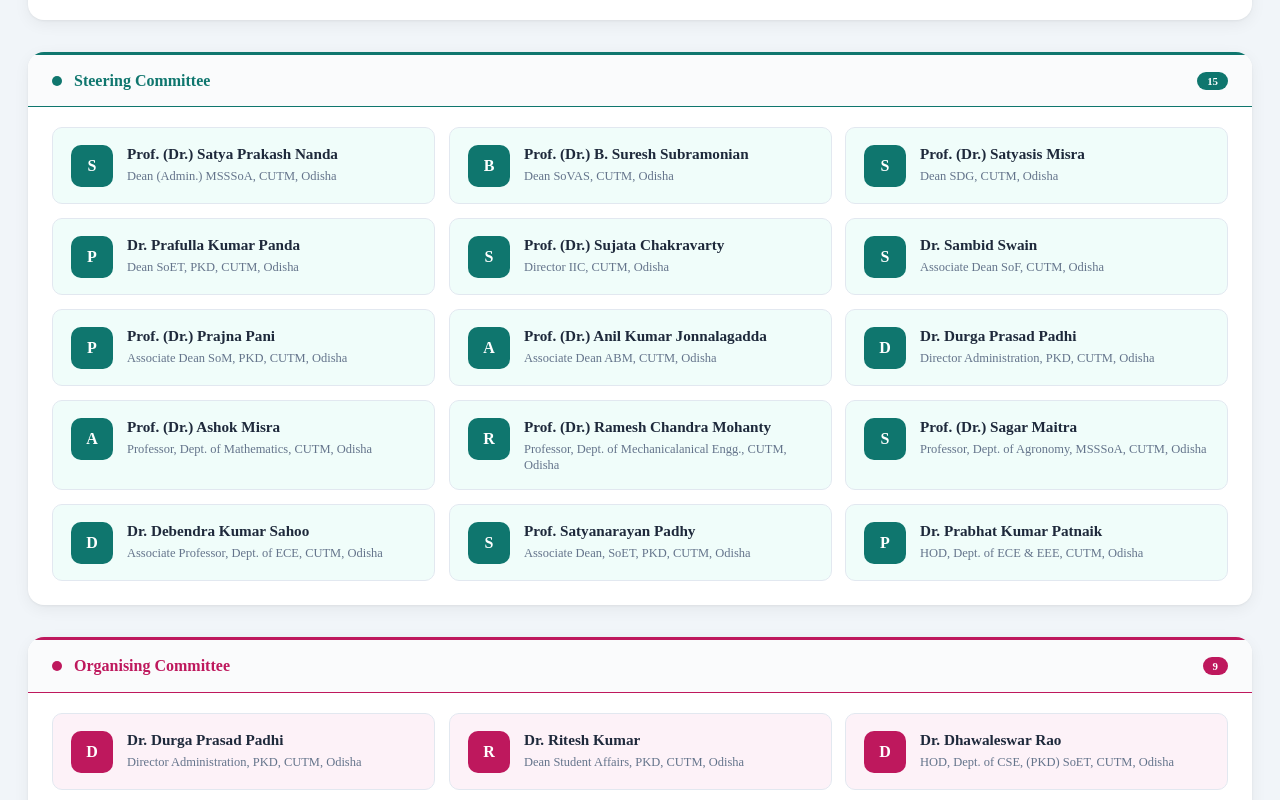
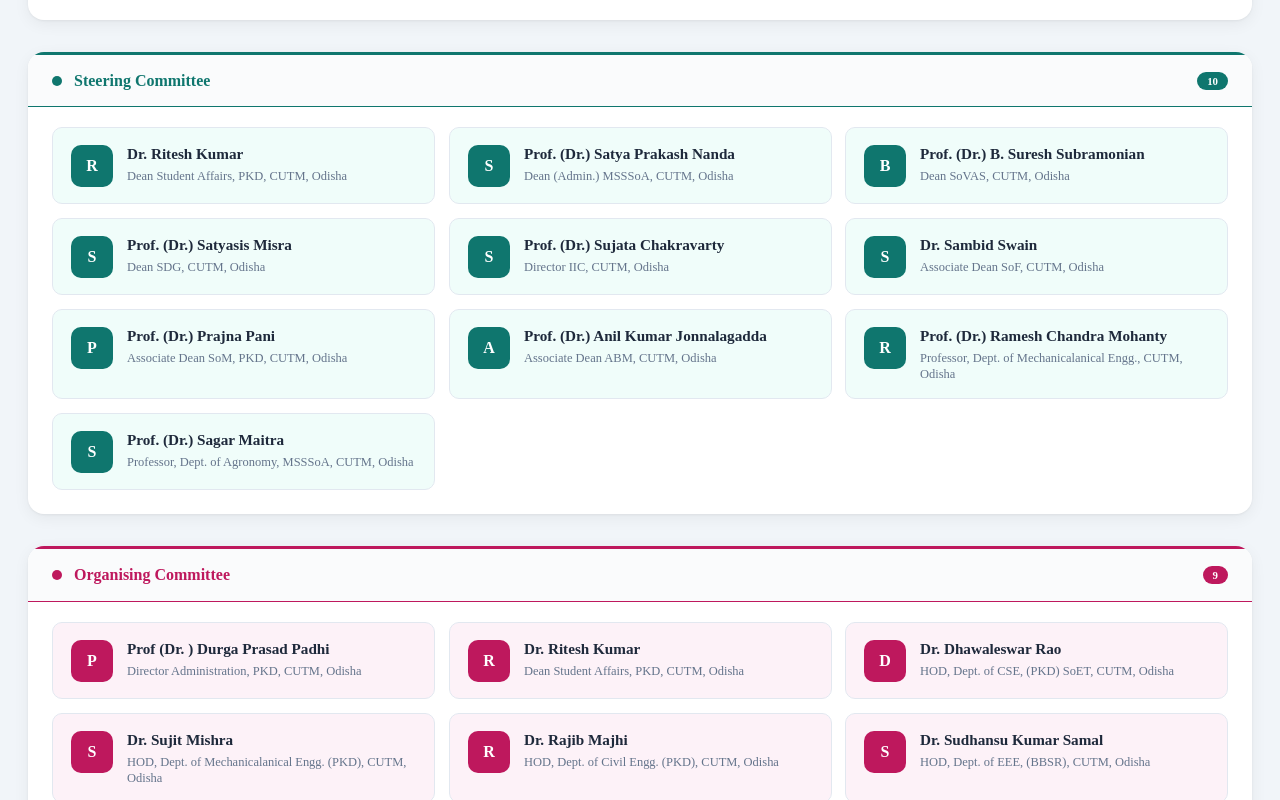
Before and after one commit to krushayu/SCOPES-2027, a React (Create React App) app: page /committee in a window 1280 px wide. Shown: the part 2360-3160 px from the top of the page. Built offline with nearby package versions, Linux system fonts and the light colour scheme.

Commit message:
new update

```diff
--- a/src/Pages/Committee.js
+++ b/src/Pages/Committee.js
@@ -123,21 +123,22 @@ const Committee = () => {
       color: "#0f766e",
       bg: "#f0fdfa",
       members: [
+        // "Prof (Dr. ) Durga Prasad Padhi, Director Administration, PKD, CUTM, Odisha",
+        "Dr. Ritesh Kumar, Dean Student Affairs, PKD, CUTM, Odisha",
         "Prof. (Dr.) Satya Prakash Nanda, Dean (Admin.) MSSSoA, CUTM, Odisha",
         "Prof. (Dr.) B. Suresh Subramonian, Dean SoVAS, CUTM, Odisha",
         "Prof. (Dr.) Satyasis Misra, Dean SDG, CUTM, Odisha",
-        "Dr. Prafulla Kumar Panda, Dean SoET, PKD, CUTM, Odisha",
+        // "Prof. (Dr.) Prafulla Kumar Panda, Dean SoET, PKD, CUTM, Odisha",
         "Prof. (Dr.) Sujata Chakravarty, Director IIC, CUTM, Odisha",
         "Dr. Sambid Swain, Associate Dean SoF, CUTM, Odisha",
         "Prof. (Dr.) Prajna Pani, Associate Dean SoM, PKD, CUTM, Odisha",
         "Prof. (Dr.) Anil Kumar Jonnalagadda, Associate Dean ABM, CUTM, Odisha",
-        "Dr. Durga Prasad Padhi, Director Administration, PKD, CUTM, Odisha",
-        "Prof. (Dr.) Ashok Misra, Professor, Dept. of Mathematics, CUTM, Odisha",
+        // "Prof. (Dr.) Ashok Misra, Professor, Dept. of Mathematics, CUTM, Odisha",
         "Prof. (Dr.) Ramesh Chandra Mohanty, Professor, Dept. of Mechanicalanical Engg., CUTM, Odisha",
         "Prof. (Dr.) Sagar Maitra, Professor, Dept. of Agronomy, MSSSoA, CUTM, Odisha",
-        "Dr. Debendra Kumar Sahoo, Associate Professor, Dept. of ECE, CUTM, Odisha",
-        "Prof. Satyanarayan Padhy, Associate Dean, SoET, PKD, CUTM, Odisha",
-        "Dr. Prabhat Kumar Patnaik, HOD, Dept. of ECE & EEE, CUTM, Odisha",
+        // "Dr. Debendra Kumar Sahoo, Associate Professor, Dept. of ECE, CUTM, Odisha",
+        // "Prof. Satyanarayan Padhy, Associate Dean, SoET, PKD, CUTM, Odisha",
+        // "Dr. Prabhat Kumar Patnaik, HOD, Dept. of ECE & EEE, CUTM, Odisha",
       ],
     },
     {
@@ -146,7 +147,7 @@ const Committee = () => {
       color: "#be185d",
       bg: "#fdf2f8",
       members: [
-        "Dr. Durga Prasad Padhi, Director Administration, PKD, CUTM, Odisha",
+        "Prof (Dr. ) Durga Prasad Padhi, Director Administration, PKD, CUTM, Odisha",
         "Dr. Ritesh Kumar, Dean Student Affairs, PKD, CUTM, Odisha",
         "Dr. Dhawaleswar Rao, HOD, Dept. of CSE, (PKD) SoET, CUTM, Odisha",
         "Dr. Sujit Mishra, HOD, Dept. of Mechanicalanical Engg. (PKD), CUTM, Odisha",
@@ -377,7 +378,6 @@ const Committee = () => {
         "Prof. Susanta Kumar Nayak, Assistant Professor, SoET, CUTM, Odisha",
         "Prof. B. Bikram Narayana, SoET, PKD, CUTM, Odisha",
         "Dr. Susanta Kumar Patnaik, Assistant Professor, SoM, PKD, CUTM, Odisha",
-
       ],
     },
     {
@@ -471,7 +471,6 @@ const Committee = () => {
         "Prof. Babu Sankar, MD, GT TECH",
         "Prof. Mir Sadat Ali, Dean SoVET, CUTM, Odisha",
         "Mr. Debasis Panda, Comptroller of Finance, CUTM, Odisha",
-
       ],
     },
   ];
```
